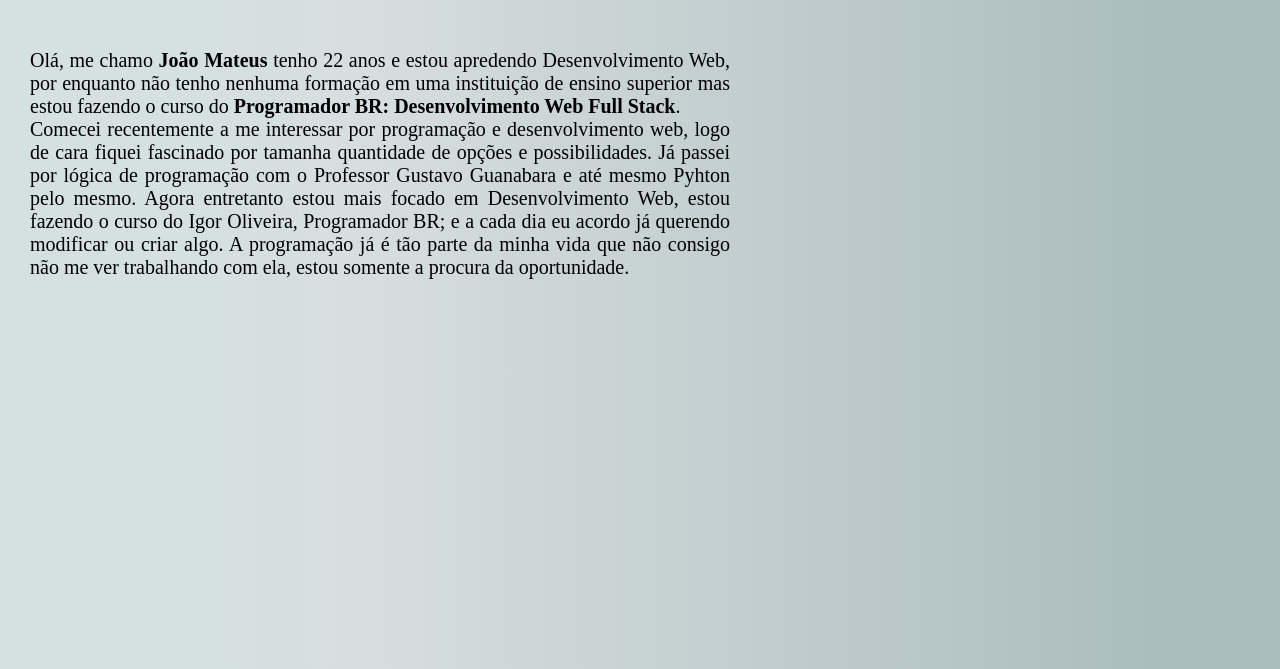
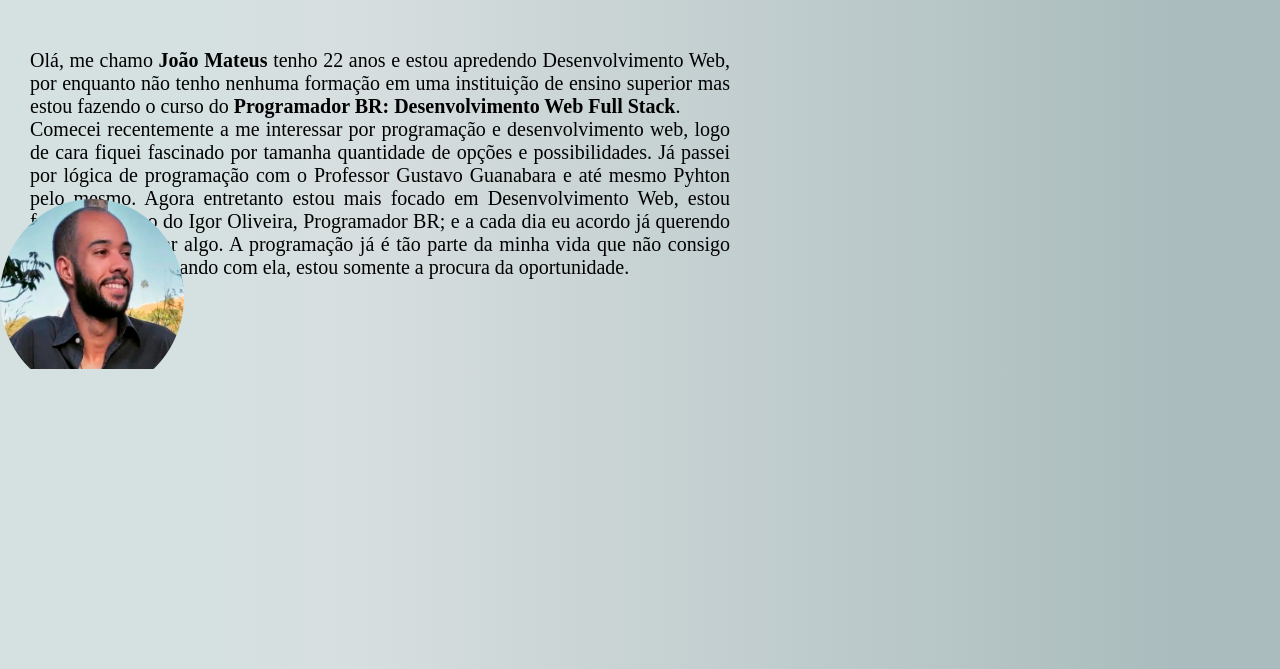
Before and after one commit to Joaomateus00/Curriculo, a plain HTML site: page index.html in a window 1280 px wide. Shown: the part 131-800 px from the top of the page. Drawn offline with Linux system fonts and the light colour scheme.

Commit message:
foto de perfil

```diff
--- a/index.html
+++ b/index.html
@@ -26,6 +26,7 @@
             <p class="paragrafo-prin"> Olá, me chamo <strong> João Mateus </strong>tenho 22 anos e estou apredendo Desenvolvimento Web, por enquanto não tenho nenhuma formação em uma instituição de ensino superior mas estou fazendo o curso do <strong> Programador BR: Desenvolvimento Web Full Stack</strong>.</p>
             <p class="paragrafo-prin">Comecei recentemente a me interessar por programação e desenvolvimento web, logo de cara fiquei fascinado por tamanha quantidade de opções e possibilidades. Já passei por lógica de programação com o Professor Gustavo Guanabara e até mesmo Pyhton pelo mesmo. Agora entretanto estou mais focado em Desenvolvimento Web, estou fazendo o curso do Igor Oliveira, Programador BR; e a cada dia eu acordo já querendo modificar ou criar algo. A programação já é tão parte da minha vida que não consigo não me ver trabalhando com ela, estou somente a procura da oportunidade.</p>
         </div>
+        <img id="foto-perfil" src="imagens/perfil.png" alt="foto de perfil">
     </div>
 </body>
 </html>
--- a/style.css
+++ b/style.css
@@ -74,8 +74,10 @@ a:link, a:visited{
     width: 100vw;
     height: 50vh;
 }
-.img-prin{
+
+#foto-perfil{
+    display: flex;
+    align-items: center;
+    justify-content: center;
     position: relative;
-    right: -60vw;
-    top: -150px;
 }
```
Also changed, not shown: imagens/perfil.png (added).
